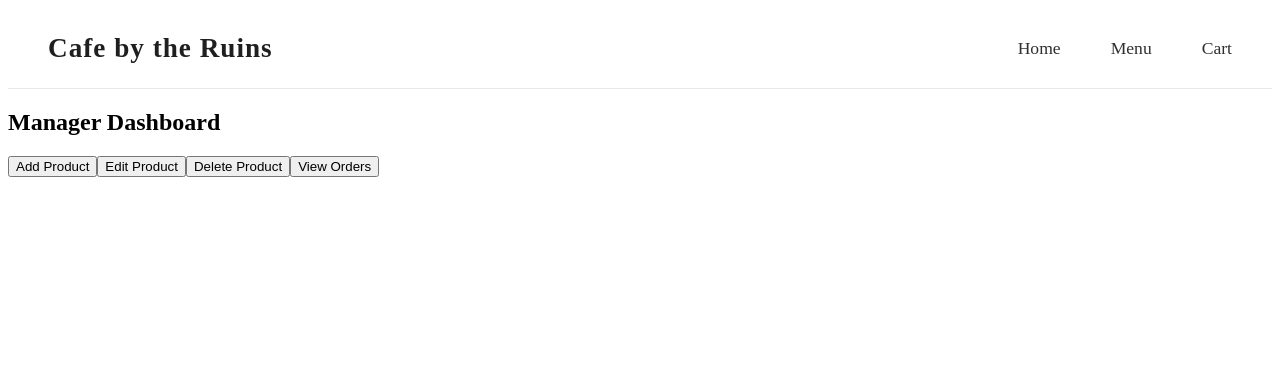
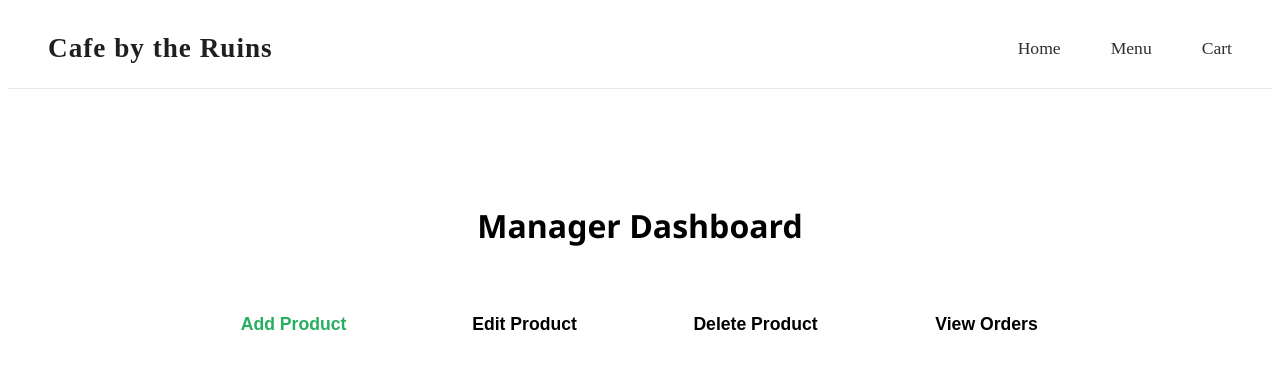
Before and after one commit to UBSITCerezoRegie/finalExam, an Angular app: page /manager-dashboard in a window 1280 px wide. Shown: the top 368 px of the page. Built offline with nearby package versions, Linux system fonts and the light colour scheme.

Commit message:
feat: implement manager login with MongoDB authentication and dashboard design

```diff
--- a/package.json
+++ b/package.json
@@ -17,6 +17,12 @@
     "@angular/forms": "^21.2.0",
     "@angular/platform-browser": "^21.2.0",
     "@angular/router": "^21.2.0",
+    "cors": "^2.8.6",
+    "dotenv": "^17.4.2",
+    "express": "^5.2.1",
+    "mongodb": "^7.4.0",
+    "mongoose": "^9.7.3",
+    "nodemon": "^3.1.14",
     "rxjs": "~7.8.0",
     "tslib": "^2.3.0"
   },
--- a/src/app/app.ts
+++ b/src/app/app.ts
@@ -5,10 +5,10 @@ import { Navbar } from './navbar/navbar';
 
 @Component({
   selector: 'app-root',
-  imports:
-
-  [RouterOutlet, Navbar],
+  imports: [RouterOutlet, Navbar],
   templateUrl: './app.html',
   styleUrl: './app.css'
 })
-export class App {}
+export class App {
+  title = 'my-angular-app';
+}
--- a/src/app/manager-dashboard/manager-dashboard.css
+++ b/src/app/manager-dashboard/manager-dashboard.css
@@ -0,0 +1,97 @@
+/* Color Palette: Coffee Theme */
+:root {
+  --primary-espresso: #4A2C11;
+  --secondary-latte: #D2A679;
+  --cream-bg: #F9F6F0;
+  --white: #FFFFFF;
+  --danger-alert: #C0392B;
+  --shadow: 0 4px 6px rgba(0, 0, 0, 0.08);
+}
+
+/* Dashboard Container */
+.dashboard-container {
+  max-width: 900px;
+  margin: 3rem auto;
+  padding: 2.5rem;
+  background-color: var(--cream-bg);
+  border-radius: 12px;
+  box-shadow: var(--shadow);
+  font-family: 'Segoe UI', Tahoma, Geneva, Verdana, sans-serif;
+}
+
+/* Dashboard Title */
+.dashboard-container h2 {
+  color: var(--primary-espresso);
+  font-size: 2rem;
+  margin-bottom: 2rem;
+  text-align: center;
+  border-bottom: 2px solid var(--secondary-latte);
+  padding-bottom: 1rem;
+}
+
+/* Action Button Grid */
+.dashboard-actions {
+  display: grid;
+  grid-template-columns: repeat(auto-fit, minmax(200px, 1fr));
+  gap: 1.5rem;
+}
+
+/* Base Button Styles */
+.btn-action {
+  background-color: var(--white);
+  color: var(--primary-espresso);
+  border: 2px solid var(--secondary-latte);
+  padding: 1.2rem 1rem;
+  font-size: 1.1rem;
+  font-weight: 600;
+  border-radius: 8px;
+  cursor: pointer;
+  transition: all 0.3s ease;
+  box-shadow: var(--shadow);
+}
+
+/* Button Hover Effects */
+.btn-action:hover {
+  background-color: var(--secondary-latte);
+  color: var(--white);
+  transform: translateY(-3px);
+}
+
+/* Individual Button Accent Colors */
+.btn-action.add {
+  border-color: #27AE60;
+  color: #27AE60;
+}
+.btn-action.add:hover {
+  background-color: #27AE60;
+  color: var(--white);
+}
+
+.btn-action.edit {
+  border-color: var(--secondary-latte);
+  color: var(--primary-espresso);
+}
+.btn-action.edit:hover {
+  background-color: var(--secondary-latte);
+  color: var(--primary-espresso);
+}
+
+.btn-action.delete {
+  border-color: var(--danger-alert);
+  color: var(--danger-alert);
+}
+.btn-action.delete:hover {
+  background-color: var(--danger-alert);
+  color: var(--white);
+}
+
+.btn-action.orders {
+  border-color: var(--primary-espresso);
+  background-color: var(--primary-espresso);
+  color: var(--white);
+}
+.btn-action.orders:hover {
+  background-color: var(--secondary-latte);
+  border-color: var(--secondary-latte);
+  color: var(--primary-espresso);
+}
--- a/src/app/manager-dashboard/manager-dashboard.html
+++ b/src/app/manager-dashboard/manager-dashboard.html
@@ -1,11 +1,9 @@
-<h2>Manager Dashboard</h2>
-
-<button>Add Product</button>
-
-<button>Edit Product</button>
-
-<button>Delete Product</button>
-
-<button routerLink="/orders">
-  View Orders
-</button>
+<div class="dashboard-container">
+  <h2>Manager Dashboard</h2>
+  <div class="dashboard-actions">
+    <button class="btn-action add">Add Product</button>
+    <button class="btn-action edit">Edit Product</button>
+    <button class="btn-action delete">Delete Product</button>
+    <button class="btn-action orders" routerLink="/orders">View Orders</button>
+  </div>
+</div>
--- a/src/app/manager-dashboard/manager-dashboard.ts
+++ b/src/app/manager-dashboard/manager-dashboard.ts
@@ -3,7 +3,7 @@ import { Component } from '@angular/core';
 @Component({
   selector: 'app-manager-dashboard',
   imports: [],
-  templateUrl: './manager-dashboard.html',
-  styleUrl: './manager-dashboard.css',
+  templateUrl: 'manager-dashboard.html',
+  styleUrl: 'manager-dashboard.css',
 })
 export class ManagerDashboard {}
--- a/src/app/manager-login/manager-login.css
+++ b/src/app/manager-login/manager-login.css
@@ -0,0 +1,93 @@
+@import url('https://googleapis.com');
+
+:root {
+  --espresso: #3d2514;
+  --latte: #f4ece1;
+  --cream: #fffdf9;
+  --caramel: #b87333;
+  --caramel-hover: #965b25;
+  --text-muted: #8c7662;
+}
+
+body {
+  background-color: var(--latte);
+  font-family: 'Poppins', sans-serif;
+  display: flex;
+  justify-content: center;
+  align-items: center;
+  height: 100vh;
+  margin: 0;
+}
+
+/* Form Container Styling */
+form {
+  background-color: var(--cream);
+  padding: 2.5rem;
+  border-radius: 16px;
+  box-shadow: 0 10px 30px rgba(61, 37, 20, 0.1);
+  width: 100%;
+  max-width: 360px;
+  box-sizing: border-box;
+}
+
+/* Heading Design */
+h2 {
+  color: var(--espresso);
+  text-align: center;
+  margin-top: 0;
+  margin-bottom: 2rem;
+  font-weight: 600;
+  letter-spacing: -0.5px;
+}
+
+/* Input Fields Layout & Style */
+input[type="text"],
+input[type="password"] {
+  width: 100%;
+  padding: 14px 16px;
+  margin-bottom: 1.25rem;
+  border: 1.5px solid #e1d6c7;
+  border-radius: 8px;
+  background-color: #faf8f5;
+  color: var(--espresso);
+  font-size: 14px;
+  box-sizing: border-box;
+  transition: all 0.3s ease;
+}
+
+/* Form Interactivity */
+input:focus {
+  outline: none;
+  border-color: var(--caramel);
+  background-color: #fff;
+  box-shadow: 0 0 0 4px rgba(184, 115, 51, 0.15);
+}
+
+/* Placeholder text color adjustment */
+::placeholder {
+  color: var(--text-muted);
+  opacity: 0.7;
+}
+
+/* Button Customization */
+button[type="submit"] {
+  width: 100%;
+  padding: 14px;
+  background-color: var(--espresso);
+  color: var(--cream);
+  border: none;
+  border-radius: 8px;
+  font-size: 16px;
+  font-weight: 600;
+  cursor: pointer;
+  transition: background-color 0.2s ease, transform 0.1s ease;
+  margin-top: 0.5rem;
+}
+
+button[type="submit"]:hover {
+  background-color: var(--caramel-hover);
+}
+
+button[type="submit"]:active {
+  transform: scale(0.98);
+}
--- a/src/app/manager-login/manager-login.html
+++ b/src/app/manager-login/manager-login.html
@@ -1,7 +1,17 @@
 <h2>Manager Login</h2>
 
-<form>
-  <input type="text" placeholder="Username">
-  <input type="password" placeholder="Password">
+<form (ngSubmit)="login()">
+  <input
+    type="text"
+    placeholder="Username"
+    name="username"
+    [(ngModel)]="username">
+
+  <input
+    type="password"
+    placeholder="Password"
+    name="password"
+    [(ngModel)]="password">
+
   <button type="submit">Login</button>
 </form>
--- a/src/app/manager-login/manager-login.ts
+++ b/src/app/manager-login/manager-login.ts
@@ -1,9 +1,35 @@
-import { Component } from '@angular/core';
+import { Component, inject } from '@angular/core';
+import { FormsModule } from '@angular/forms';
+import { HttpClient } from '@angular/common/http';
+import { Router } from '@angular/router';
 
 @Component({
   selector: 'app-manager-login',
-  imports: [],
+  imports: [FormsModule],
   templateUrl: './manager-login.html',
-  styleUrl: './manager-login.css',
+  styleUrl: './manager-login.css'
 })
-export class ManagerLogin {}
+export class ManagerLogin {
+
+  private http = inject(HttpClient);
+  private router = inject(Router);
+
+  username = '';
+  password = '';
+
+  login() {
+    this.http.post<any>('http://localhost:3000/api/login', {
+      username: this.username,
+      password: this.password
+    }).subscribe({
+      next: (response) => {
+        if (response.success) {
+          this.router.navigate(['/manager-dashboard']);
+        }
+      },
+      error: () => {
+        alert('Invalid username or password');
+      }
+    });
+  }
+}
```
Also changed, not shown: server.js (+72 -8 lines), 2 other files (tests, documents, lock files or other folders).
